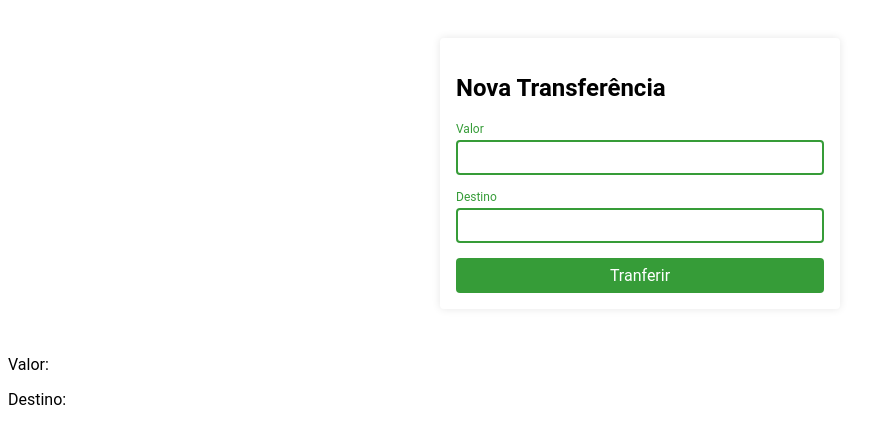
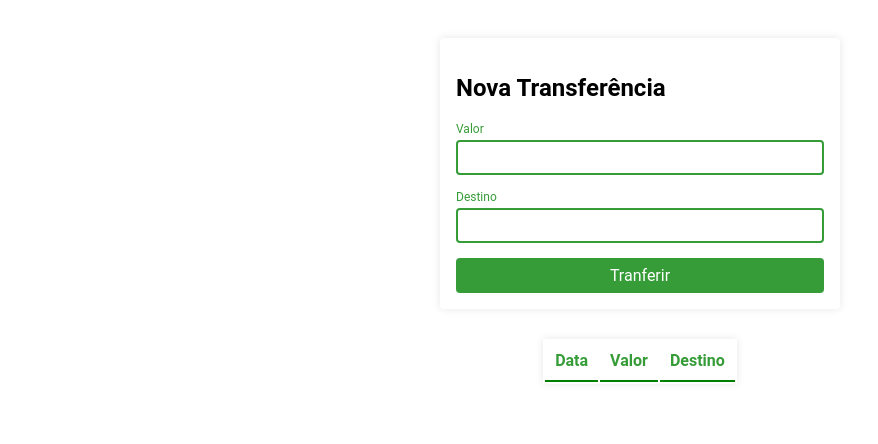
Before and after one commit to rafael-sant/angular-enjoying-framework, an Angular app in the folder project-angular-teste/: page / in a window 1280 px wide. Shown: the top 444 px of the page, without its empty margins (0-878 px from the left). Built offline with nearby package versions, Linux system fonts and the light colour scheme.

Commit message:
using input for receive some data, show list through *ngFor, change date format

```diff
--- a/project-angular-teste/src/app/app.component.html
+++ b/project-angular-teste/src/app/app.component.html
@@ -1,4 +1,4 @@
 <app-nova-transferencia (aoTransferir)="transferir($event)"></app-nova-transferencia>
 
-<p>Valor: {{transferencia?.valor}}</p>
-<p>Destino: {{transferencia?.destino}}</p>
+
+<app-extrato [transferencias]="transferencias"></app-extrato>
--- a/project-angular-teste/src/app/app.component.ts
+++ b/project-angular-teste/src/app/app.component.ts
@@ -7,10 +7,11 @@
 })
 export class AppComponent {
   title = 'project-angular-teste';
-  transferencia: any
+  transferencias: any[] = []
 
   transferir($event) {
     console.log($event)
-    this.transferencia = $event
+    const transferencia = { ...$event, data: new Date() }
+    this.transferencias.push(transferencia)
   }
 }
--- a/project-angular-teste/src/app/app.module.ts
+++ b/project-angular-teste/src/app/app.module.ts
@@ -1,17 +1,25 @@
-import { NgModule } from '@angular/core';
+import { DEFAULT_CURRENCY_CODE, LOCALE_ID, NgModule } from '@angular/core';
 import { FormsModule } from '@angular/forms';
 import { BrowserModule } from '@angular/platform-browser';
 
 import { AppRoutingModule } from './app-routing.module';
 import { AppComponent } from './app.component';
 import { NovaTransferenciaComponent } from "./nova-transferencia/nova-transferencia.component";
+import { ExtratoComponent } from './extrato/extrato.component';
+import { registerLocaleData } from '@angular/common';
+import localePt from '@angular/common/locales/pt';
+
+registerLocaleData(localePt, "pt")
 
 @NgModule({
   declarations: [
     AppComponent,
-    NovaTransferenciaComponent
+    NovaTransferenciaComponent,
+    ExtratoComponent
   ],
-  providers: [],
+  providers: [{ provide: LOCALE_ID, useValue: 'pt' },
+  { provide: DEFAULT_CURRENCY_CODE, useValue: 'BRL' }
+  ],
   bootstrap: [AppComponent],
   imports: [
     BrowserModule,
--- /dev/null
+++ b/project-angular-teste/src/app/extrato/extrato.component.html
@@ -0,0 +1,14 @@
+<table class="tabela">
+  <thead class="tabela__cabecalho">
+    <th class="tabela__cabecalho__conteudo">Data</th>
+    <th class="tabela__cabecalho__conteudo">Valor</th>
+    <th class="tabela__cabecalho__conteudo">Destino</th>
+  </thead>
+  <tbody *ngFor="let transferencia of transferencias">
+    <tr class="tabela__linha">
+      <td class="tabela__conteudo"> {{transferencia.data | date: "short"}}</td>
+      <td class="tabela__conteudo">{{transferencia.valor | currency }}</td>
+      <td class="tabela__conteudo">{{transferencia.destino}}</td>
+    </tr>
+  </tbody>
+</table>
--- /dev/null
+++ b/project-angular-teste/src/app/extrato/extrato.component.scss
@@ -0,0 +1,37 @@
+.titulo {
+  text-align: center;
+  font-size: 24px;
+  margin-bottom: 16px;
+}
+
+.tabela {
+  text-align: center;
+  margin: 0 auto;
+  background-color: white;
+  box-shadow: 0 0 8px rgba(0, 0, 0, 0.1);
+
+  &__cabecalho {
+    color: var(--primary);
+
+    &__conteudo {
+      padding: 10px;
+      border-bottom: 2px solid green;
+    }
+  }
+
+  &__linha {
+    margin-bottom: 10px;
+    border-radius: 4px;
+
+    &:last-child {
+      .tabela__conteudo {
+        border-bottom: none;
+      }
+    }
+  }
+
+  &__conteudo {
+    padding: 10px;
+    border-bottom: 1px solid var(--cinza-claro);
+  }
+}
--- /dev/null
+++ b/project-angular-teste/src/app/extrato/extrato.component.ts
@@ -0,0 +1,16 @@
+import { Component, Input, OnInit } from '@angular/core';
+
+@Component({
+  selector: 'app-extrato',
+  templateUrl: './extrato.component.html',
+  styleUrls: ['./extrato.component.scss']
+})
+export class ExtratoComponent implements OnInit {
+
+  @Input() transferencias: any[]
+  constructor() {
+
+  }
+
+  ngOnInit() { }
+}
--- a/project-angular-teste/src/app/nova-transferencia/nova-transferencia.component.html
+++ b/project-angular-teste/src/app/nova-transferencia/nova-transferencia.component.html
@@ -5,7 +5,7 @@
 
     <div class="form-field">
       <label class="form-field__label" for="valor">Valor</label>
-      <input class="form-field__input" id="valor" type="text" [(ngModel)]="valor" name="valor">
+      <input class="form-field__input" id="valor" type="number" [(ngModel)]="valor" name="valor">
     </div>
 
     <div class="form-field">
```
Also changed, not shown: 1 other file (tests, documents, lock files or other folders).
